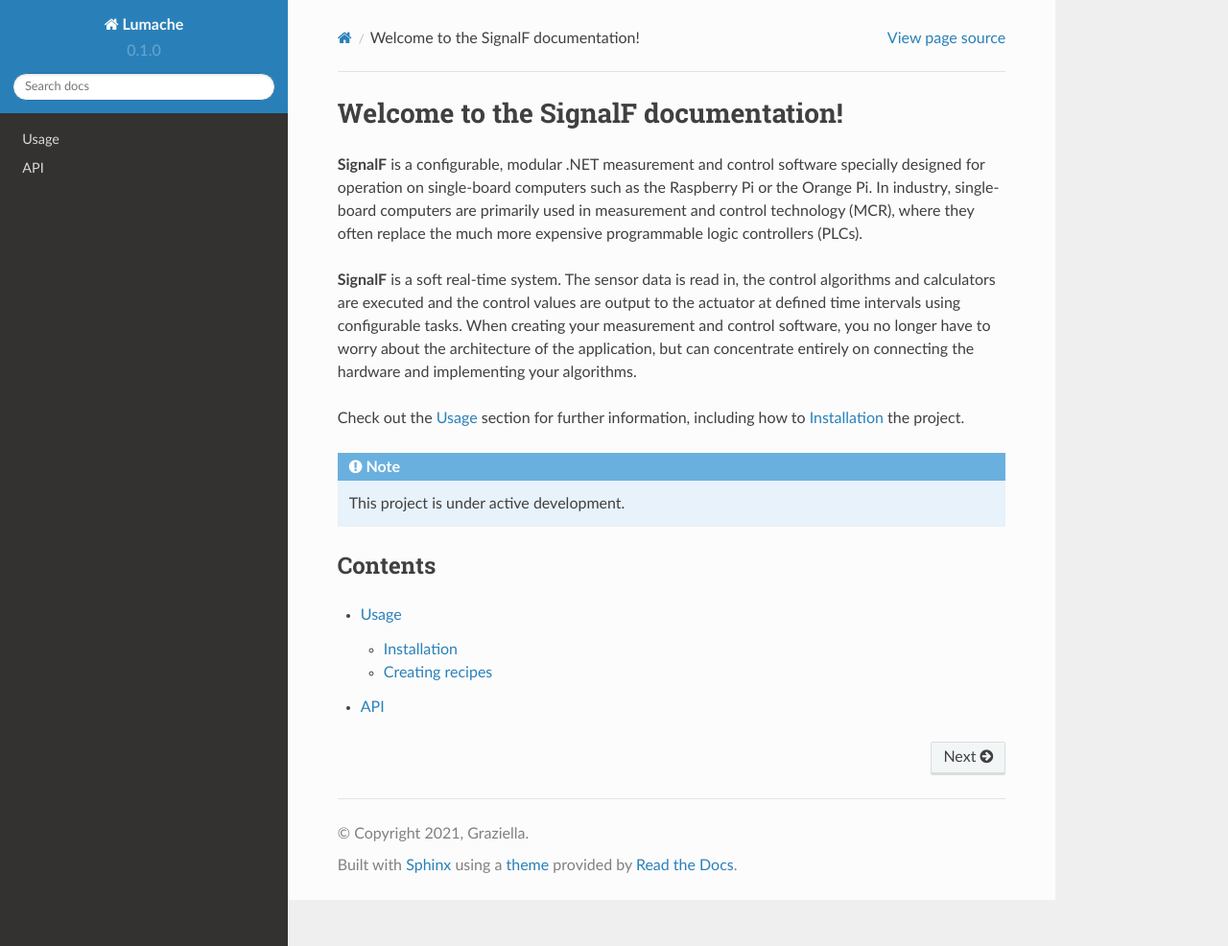
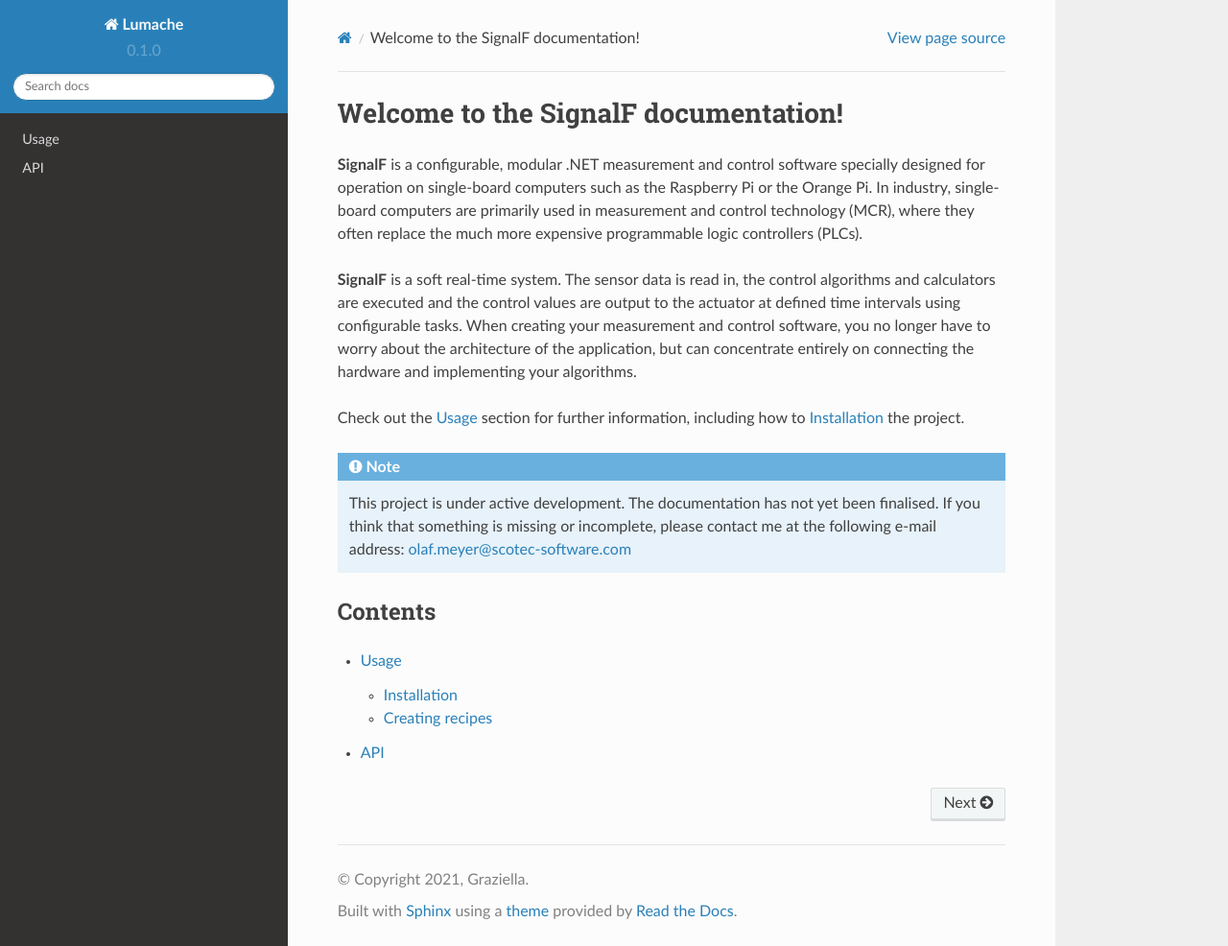
Before and after one commit to SignalF/SignalF.Documentation, a Sphinx documentation site: the page built from docs/source/index.rst, in a window 1280 px wide and 986 px high. Shown: the whole window at 96% size. Built offline with Sphinx 7.4.7 and the Read the Docs theme 2.0.0, drawn with Linux system fonts in a browser that asks for light colours.

Commit message:
Update index.rst

```diff
--- a/docs/source/index.rst
+++ b/docs/source/index.rst
@@ -11,6 +11,8 @@
 .. note::
 
    This project is under active development.
+   The documentation has not yet been finalised. If you think that something is missing or incomplete, please contact me at the following e-mail address:
+   olaf.meyer@scotec-software.com
 
 Contents
 --------
```
